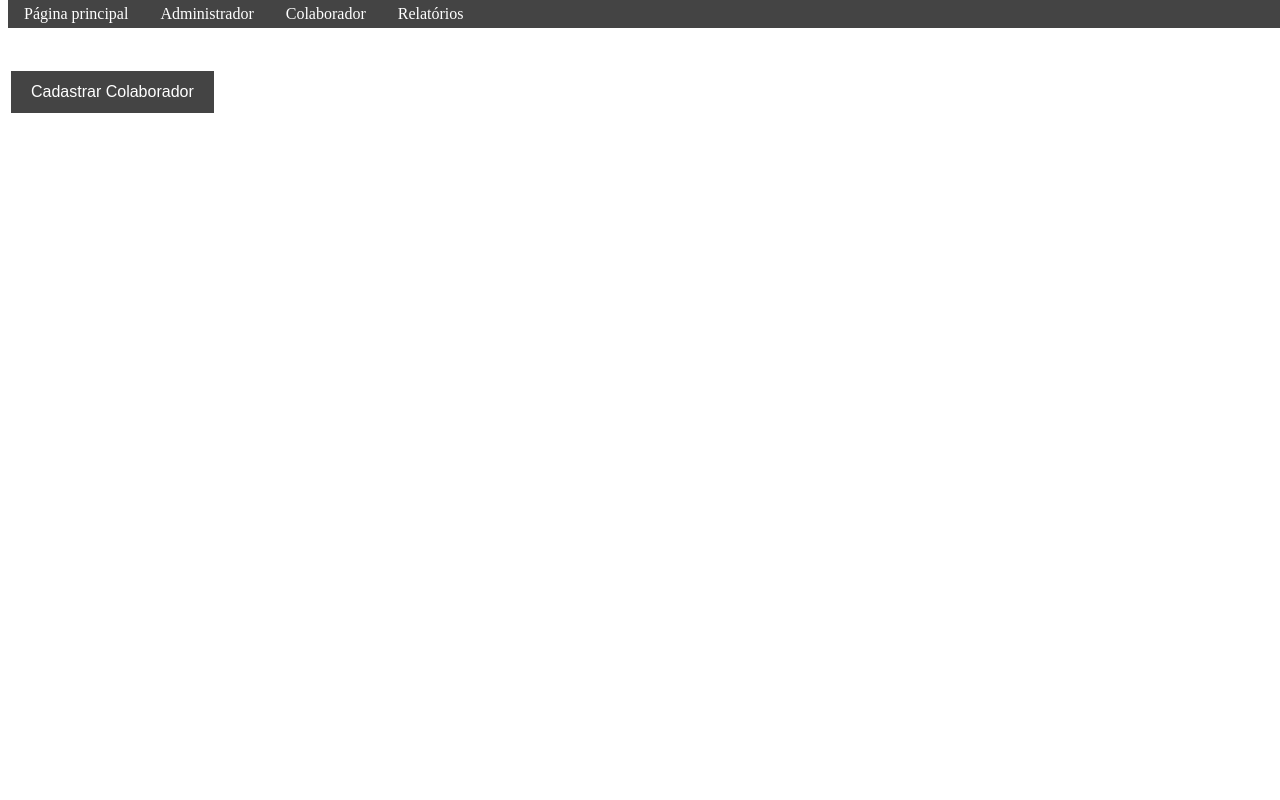
After one commit to richmont/Controle_Entrada_Saida, a PHP site: page /Colaborador.php in a window 1280 px wide. The commit adds this page. Run offline with PHP 8.4, Linux system fonts and the light colour scheme.

Commit message:
Protótipo de cadastrar colaborador pronto

```diff
--- /dev/null
+++ b/adm/Colaborador.php
@@ -0,0 +1,38 @@
+<?php
+require("../static/cabecalho_adm.php");
+
+/**
+CRUD completo da tabela Colaboradores
+
+botão para criar cadastro do colaborador
+lista de colaboradores
+ao lado de cada nome, um botão para apagar cadastro
+**/
+
+?>
+<!DOCTYPE html>
+<html>
+
+<link rel="stylesheet" type="text/css" href="../css/Colaborador.css">
+<script src="/controle_frios/js/esconder_elemento.js"></script>
+
+<head><title>Colaborador</title></head>
+
+<body>
+	<input type="button" class="btnMostrarFormCadastro" name="btnMostrarCadastro" value="Cadastrar Colaborador" onclick="esconderElemento('form_in_colab')"></input>
+
+	<div id="form_in_colab" class="form_in_colab" style="display: none;">
+		<form action="cadastro_colaborador.php" method="get">
+			<ul>
+				<li>Nome: <input type="text" name="nome"></li>
+				<li>Matrícula: <input type="number" name="matricula"></li>
+				<li><input type="submit" value="Cadastrar"></input></li>
+			</ul>
+		</form>
+</div>
+
+</body>
+
+
+
+</html>
--- /dev/null
+++ b/css/Colaborador.css
@@ -0,0 +1,37 @@
+body {
+  padding-top: 60px;
+}
+.form_in_colab li {
+    list-style-type: none;
+    /* alinha na horizontal */
+    float: left;
+    /* espaço entre elementos de lista */
+    margin: 0 1em;
+
+}
+.form_in_colab ul {
+	  margin: 3;
+  	padding: 3;
+  	display: block;
+}
+
+.form_in_colab input {
+	padding: 12px 20px;
+}
+
+.btnMostrarFormCadastro{
+  /**
+  https://www.w3schools.com/css/css3_buttons.asp
+  **/
+  background-color: #444;
+  border: none;
+  color: white;
+  padding: 12px 20px;
+  text-align: center;
+  text-decoration: none;
+  display: inline-block;
+  font-size: 16px;
+  margin: 3px 3px;
+  cursor: pointer;
+
+}
--- /dev/null
+++ b/js/definir_foco.js
@@ -0,0 +1,4 @@
+function Definir_Foco(elemento)
+ {
+ 	document.getElementById(elemento).focus();
+ }
--- /dev/null
+++ b/js/esconder_elemento.js
@@ -0,0 +1,12 @@
+/**
+source: https://www.w3schools.com/howto/howto_js_toggle_hide_show.asp
+**/
+
+function esconderElemento(id_elemento) {
+  var x = document.getElementById(id_elemento);
+  if (x.style.display === "none") {
+    x.style.display = "block";
+  } else {
+    x.style.display = "none";
+  }
+}
--- /dev/null
+++ b/static/cabecalho_adm.php
@@ -0,0 +1,9 @@
+<link rel="stylesheet" type="text/css" href="/controle_frios/css/navbar.css">
+<div class="navbar">
+	<ul>
+	  <li><a href="/controle_frios/index.php">Página principal</a></li>
+	  <li><a href="/controle_frios/adm/index.php">Administrador</a></li>
+	  <li><a href="/controle_frios/adm/colaborador.php">Colaborador</a></li>
+	  <li><a href="/controle_frios/adm/relatorios.php">Relatórios</a></li>
+	</ul>
+</div>
```
Also changed, not shown: adm/cadastro_colaborador.php (+21 -27 lines), css/cadastro-colaborador.css (deleted, +0 -20 lines), db/db_conexao.php (added, +33 -0 lines), static/cabecalho_padrao.php (added, +7 -0 lines).
